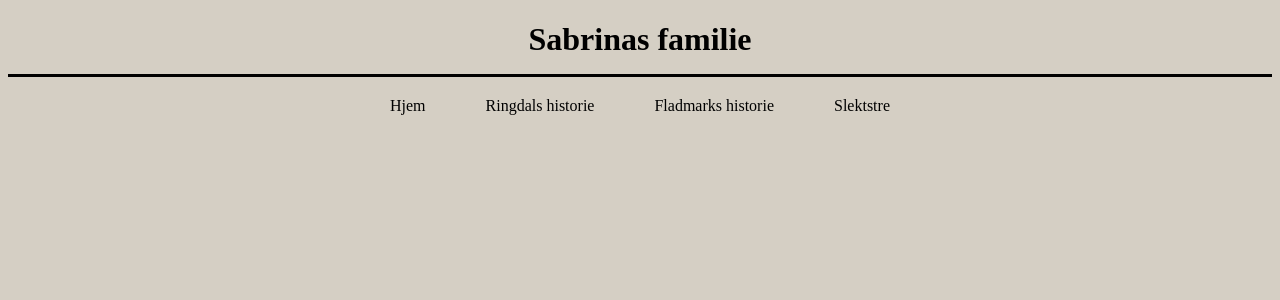
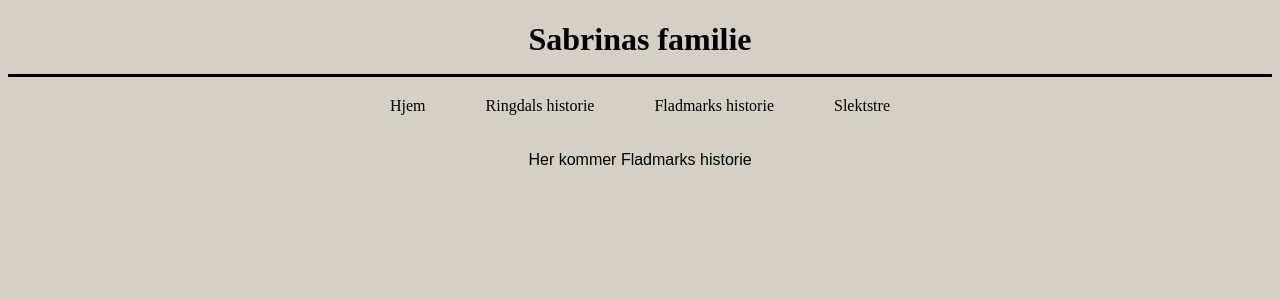
Before and after one commit to andreauf/familienettside, a React (Vite) app: page /FladmarksHistorie in a window 1280 px wide. Shown: the top 300 px of the page. Built offline with nearby package versions, Linux system fonts and the light colour scheme.

Commit message:
Added routes for different pages

```diff
--- a/src/App.tsx
+++ b/src/App.tsx
@@ -6,6 +6,31 @@ import "./style.css";
 import React from "react";
 
 const Content = styled.div``;
+
+function Ringdal() {
+  return (
+    <>
+      <p>Her kommer Ringdals historie</p>
+    </>
+  );
+}
+
+function Fladmark() {
+  return (
+    <>
+      <p>Her kommer Fladmarks historie</p>
+    </>
+  );
+}
+
+function Slektstre() {
+  return (
+    <>
+      <p>Her kommer slektstreet til vår familie</p>
+    </>
+  );
+}
+
 const App = () => {
   return (
     <>
@@ -14,10 +39,14 @@ const App = () => {
         <BrowserRouter basename={"/"}>
           <Routes>
             <Route path={"/"} element={<Forside />} />
+            <Route path={"/RingdalsHistorie"} element={<Ringdal />} />
+            <Route path={"/FladmarksHistorie"} element={<Fladmark />} />
+            <Route path={"/Slektstre"} element={<Slektstre />} />
           </Routes>
         </BrowserRouter>
       </Content>
     </>
   );
 };
+
 export default App;
--- a/src/components/Forside.tsx
+++ b/src/components/Forside.tsx
@@ -1,12 +1,9 @@
-import styled from "styled-components";
 import React from "react";
 
 export function Forside() {
   return (
     <>
-      <StyledRectangle></StyledRectangle>
+      <p>Her kommer forside for nettsiden</p>
     </>
   );
 }
-
-const StyledRectangle = styled.div``;
--- a/src/components/NavBar.tsx
+++ b/src/components/NavBar.tsx
@@ -46,18 +46,16 @@ export function NavBar() {
       <StyledNavbar>
         <ul>
           <li>
-            <a className="active" href="#home">
-              Hjem
-            </a>
+            <a href="/">Hjem</a>
           </li>
           <li>
-            <a href="#news">Ringdals historie</a>
+            <a href="/RingdalsHistorie">Ringdals historie</a>
           </li>
           <li>
-            <a href="#contact">Fladmarks historie</a>
+            <a href="/FladmarksHistorie">Fladmarks historie</a>
           </li>
           <li>
-            <a href="#about">Slektstre</a>
+            <a href="/Slektstre">Slektstre</a>
           </li>
         </ul>
       </StyledNavbar>
--- a/src/style.css
+++ b/src/style.css
@@ -7,13 +7,14 @@ body{
 }
 a {
   font-weight: 500;
-  color: #646cff;
   text-decoration: inherit;
 }
 a:hover {
   color: #535bf2;
 }
-
+p {
+  font-family: Arial, serif;
+}
 h1 {
   font-size: 3.2em;
   line-height: 1.1;
```
